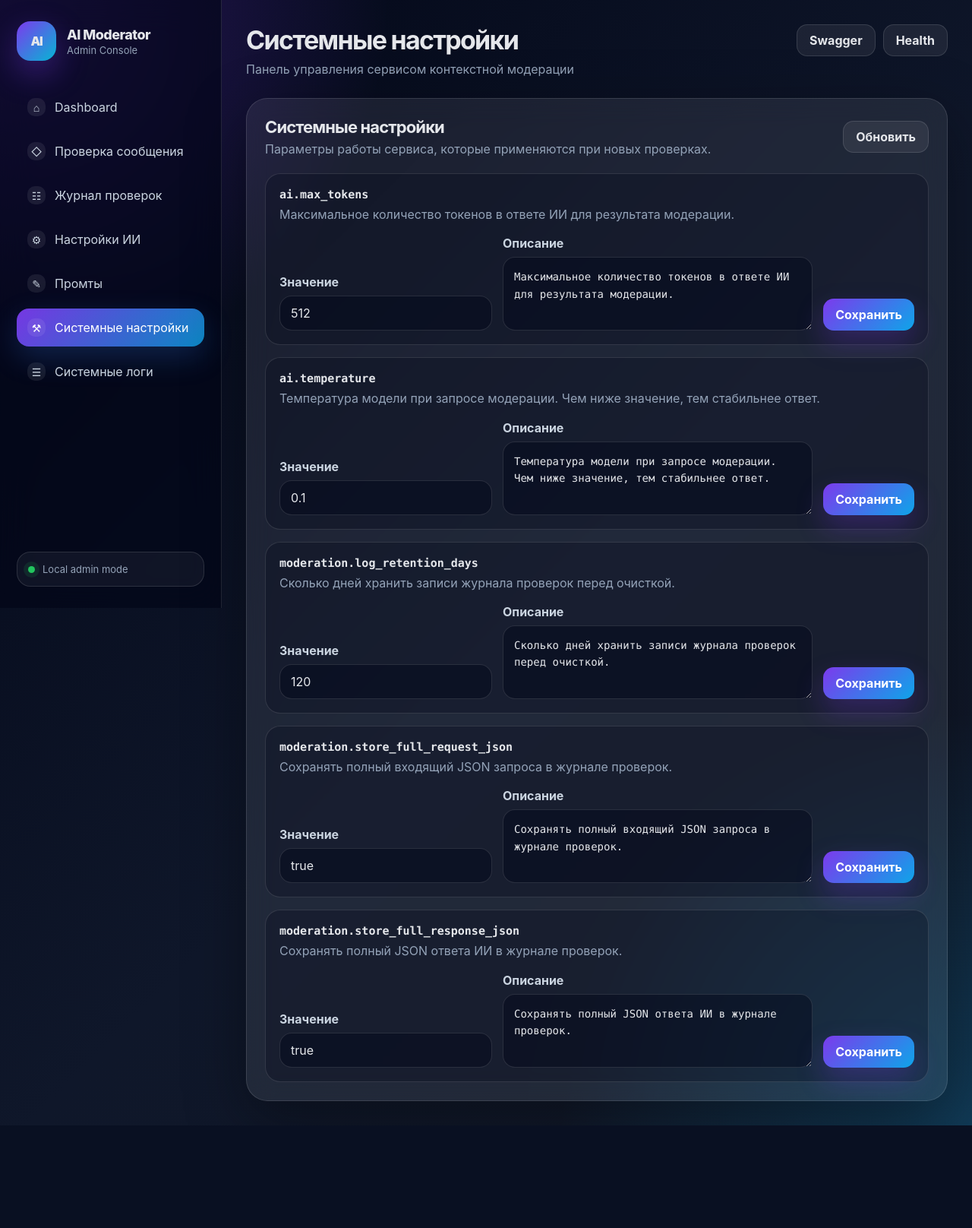
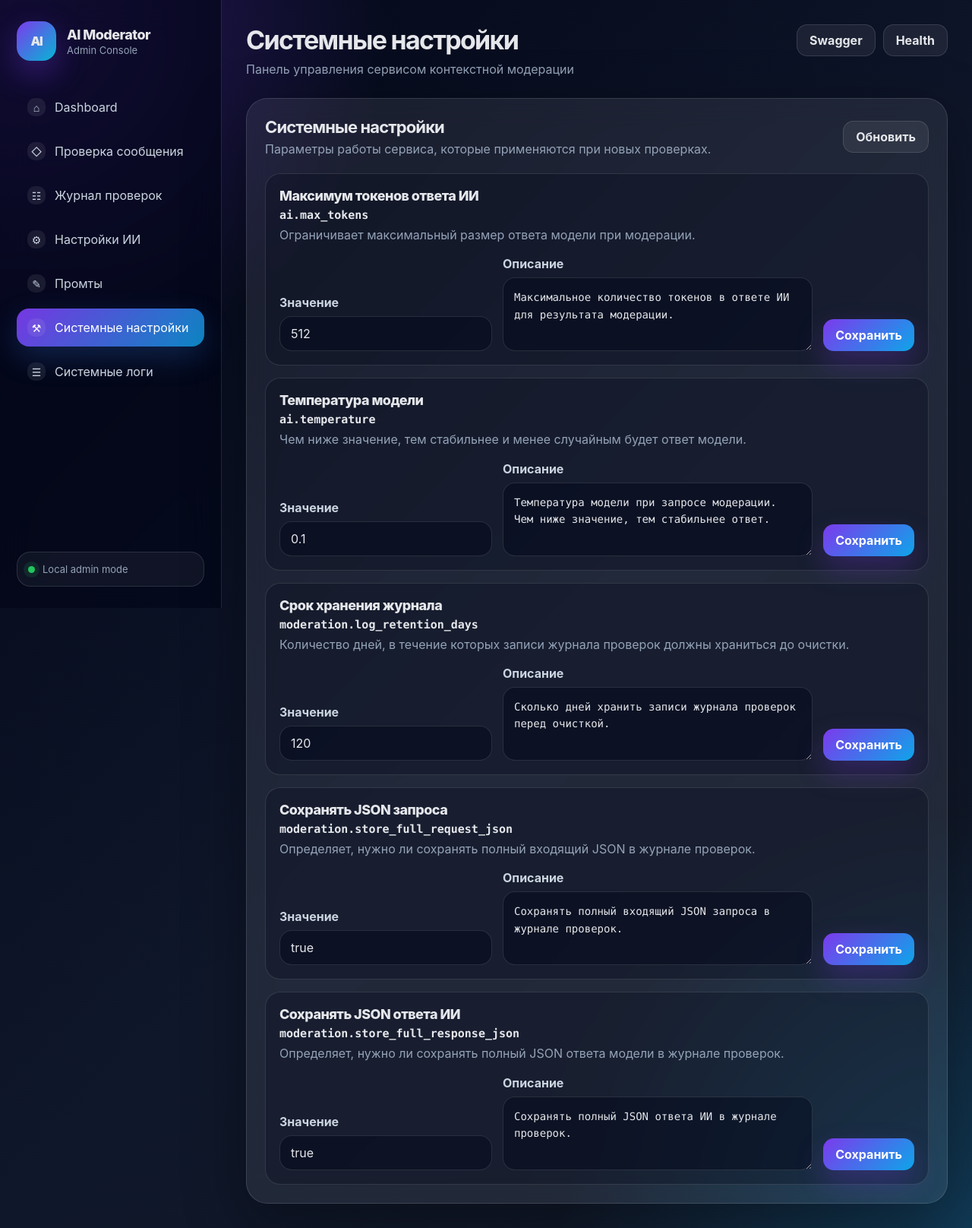
Before and after one commit to VladBorodin/ai_moderator, a FastAPI app: page /system-settings in a window 1280 px wide. Shown: the whole page at 76% size. Before the commit the page ends 1481 px from the top, so only its background shows below. Run offline with FastAPI, Linux system fonts and the light colour scheme; data comes from the database, SQL or seed files in the repository.

Commit message:
Apply JSON storage system settings

```diff
--- a/static/css/app.css
+++ b/static/css/app.css
@@ -1414,3 +1414,14 @@ select:focus {
 	min-height: 92px;
 	resize: vertical;
 }
+
+.setting-title {
+	color: var(--text);
+	font-size: 18px;
+	font-weight: 850;
+	letter-spacing: -0.03em;
+}
+
+.setting-title + .setting-code {
+	margin-top: 6px;
+}
--- a/static/js/system_settings.js
+++ b/static/js/system_settings.js
@@ -1,6 +1,29 @@
 const refreshSystemSettingsButton = document.getElementById("refreshSystemSettingsButton");
 const systemSettingsEmptyState = document.getElementById("systemSettingsEmptyState");
 const systemSettingsList = document.getElementById("systemSettingsList");
+
+const systemSettingDisplayMap = {
+	"ai.max_tokens": {
+		title: "Максимум токенов ответа ИИ",
+		help: "Ограничивает максимальный размер ответа модели при модерации."
+	},
+	"ai.temperature": {
+		title: "Температура модели",
+		help: "Чем ниже значение, тем стабильнее и менее случайным будет ответ модели."
+	},
+	"moderation.log_retention_days": {
+		title: "Срок хранения журнала",
+		help: "Количество дней, в течение которых записи журнала проверок должны храниться до очистки."
+	},
+	"moderation.store_full_request_json": {
+		title: "Сохранять JSON запроса",
+		help: "Определяет, нужно ли сохранять полный входящий JSON в журнале проверок."
+	},
+	"moderation.store_full_response_json": {
+		title: "Сохранять JSON ответа ИИ",
+		help: "Определяет, нужно ли сохранять полный JSON ответа модели в журнале проверок."
+	}
+};
 
 refreshSystemSettingsButton.addEventListener("click", loadSystemSettings);
 document.addEventListener("DOMContentLoaded", loadSystemSettings);
@@ -30,11 +53,17 @@ function renderSystemSettings(settings) {
         const card = document.createElement("div");
         card.className = "setting-card";
 
+        const displayInfo = systemSettingDisplayMap[setting.code] || {
+            title: setting.code,
+            help: setting.description || "Системная настройка приложения."
+        };
+
 		card.innerHTML = `
 			<div class="setting-card-header">
                 <div>
+                    <div class="setting-title">${escapeHtml(displayInfo.title)}</div>
                     <div class="setting-code">${escapeHtml(setting.code)}</div>
-					<div class="setting-description">${escapeHtml(setting.description ?? "-")}</div>
+                    <div class="setting-description">${escapeHtml(displayInfo.help)}</div>
                 </div>
             </div>
 
```
Also changed, not shown: app/api/moderation.py (+41 -3 lines), app/services/moderation_log_service.py (+4 -5 lines). Lines whose indentation alone changed are shown as unchanged.
